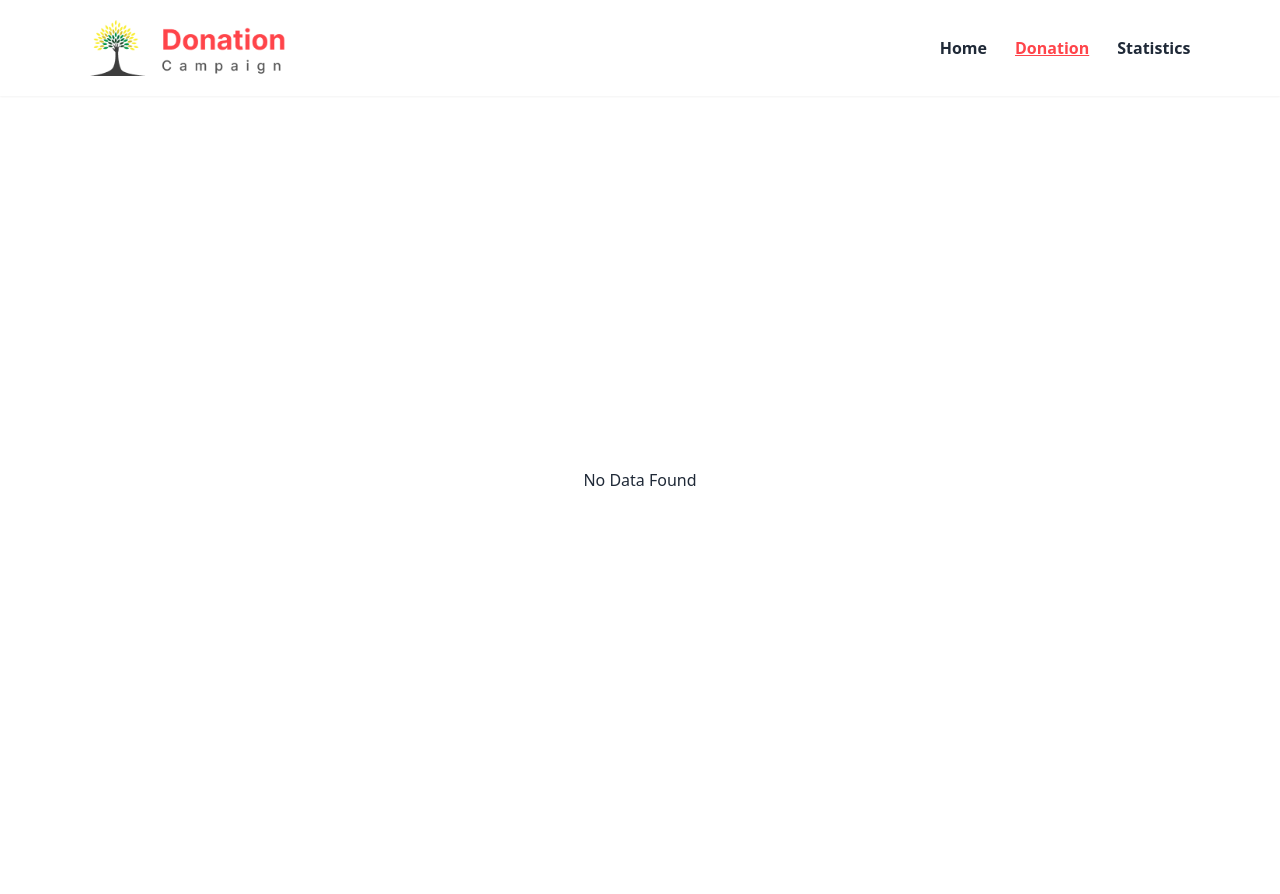
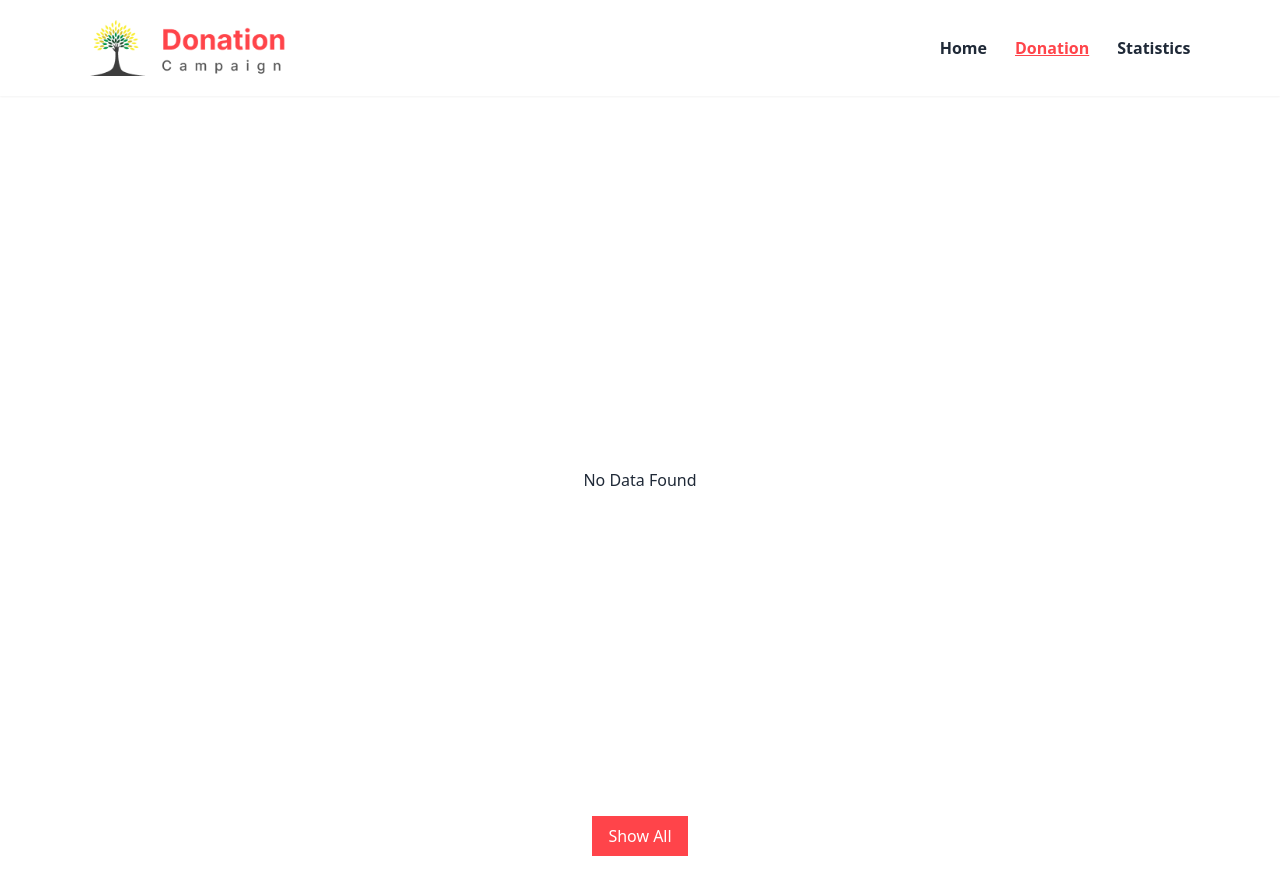
Before and after one commit to mdnayanmolla/assignment-8, a React (Vite) app: page /donations in a window 1280 px wide. Shown: the top 894 px of the page. Before the commit the page ends 864 px from the top, so only its background shows below. Built offline with nearby package versions, Linux system fonts and the light colour scheme.

Commit message:
show all button add

```diff
--- a/src/components/DonationsData/DonationsData.jsx
+++ b/src/components/DonationsData/DonationsData.jsx
@@ -4,7 +4,8 @@ import { Link } from 'react-router-dom';
 const DonationsData = ({data}) => {
     const {id,image, title, category, text_color, card_bg_color, btn_bg_color,price} = data
     return (
-        <div className='flex space-x-4 rounded-md gap-5' style={{backgroundColor:card_bg_color}}>
+        <div>
+            <div className='flex space-x-4 rounded-md gap-5' style={{backgroundColor:card_bg_color}}>
             <div className='w-[40%]'>
                <img className='w-full h-[100%]' src={image} alt=''/>
             </div>
@@ -17,6 +18,8 @@ const DonationsData = ({data}) => {
                </Link>
             </div>
         </div>
+        </div>
+
     );
 };
 DonationsData.propTypes = {
--- a/src/pages/Donations/Donations.jsx
+++ b/src/pages/Donations/Donations.jsx
@@ -5,6 +5,7 @@ import DonationsData from "../../components/DonationsData/DonationsData";
 const Donations = () => {
     const [donationsData,setDonataionData] = useState([])
     const [noFound,setNoFound] = useState('')
+    const [showall,setShowAll] = useState(false)
     useEffect(()=>{
         const donationItems = JSON.parse(localStorage.getItem('donation'));
        if(donationItems){
@@ -18,10 +19,18 @@ const Donations = () => {
             {noFound?<p className="h-[80vh] flex items-center justify-center">{noFound}</p>:
             <div className="grid lg:grid-cols-2 gap-6">
                  {
-                    donationsData.map(data=> <DonationsData key={data.id} data={data}></DonationsData>)
+                    showall? donationsData.map(data=> <DonationsData key={data.id} data={data}></DonationsData>)
+                    :   donationsData.slice(0,4).map(data=> <DonationsData key={data.id} data={data}></DonationsData>)
+
                 }
              </div>
              }
+            {
+                !showall? <div className="text-center mt-4">
+                <button onClick={()=> setShowAll(!showall)} className='px-4 py-2 bg-[#FF444A] text-white'> Show All</button>
+            </div>:" "
+            }
+
         </div>
     );
 };
```
